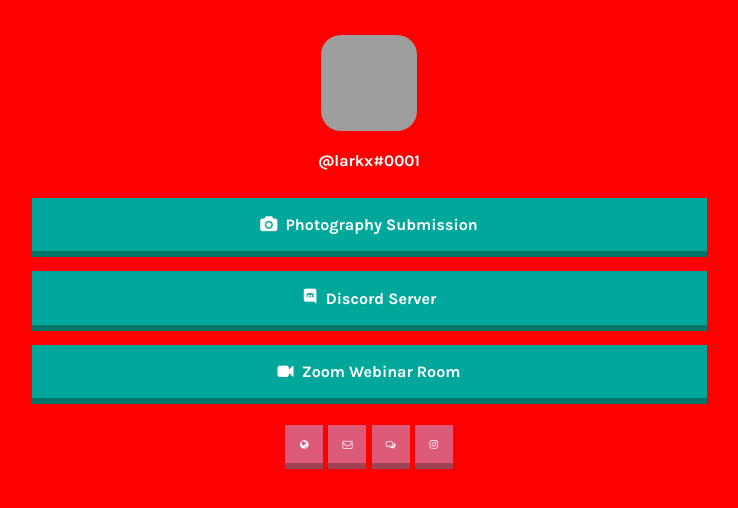
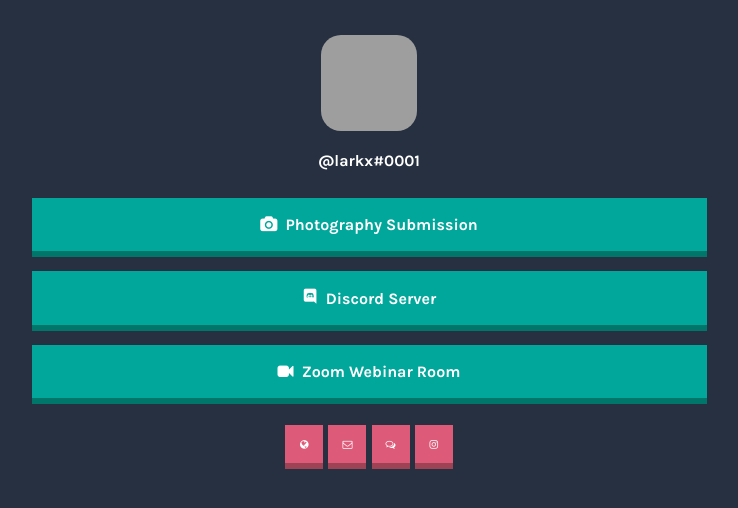
Before and after one commit to MichaelBarney/LinkFree, a PHP site: page / in a window 1280 px wide. Shown: the top 508 px of the page, without its empty margins (271-1009 px from the left). Run offline with PHP 8.4, Linux system fonts and the light colour scheme; some libraries are stand-ins or nearby versions; grey boxes are pictures that could not be loaded.

Commit message:
Update style.css

```diff
--- a/style.css
+++ b/style.css
@@ -6,7 +6,7 @@
 }
 
 body {
-	background-color: red !important;
+	background-color: #263040 !important;
 }
 
 #userPhoto {
```
